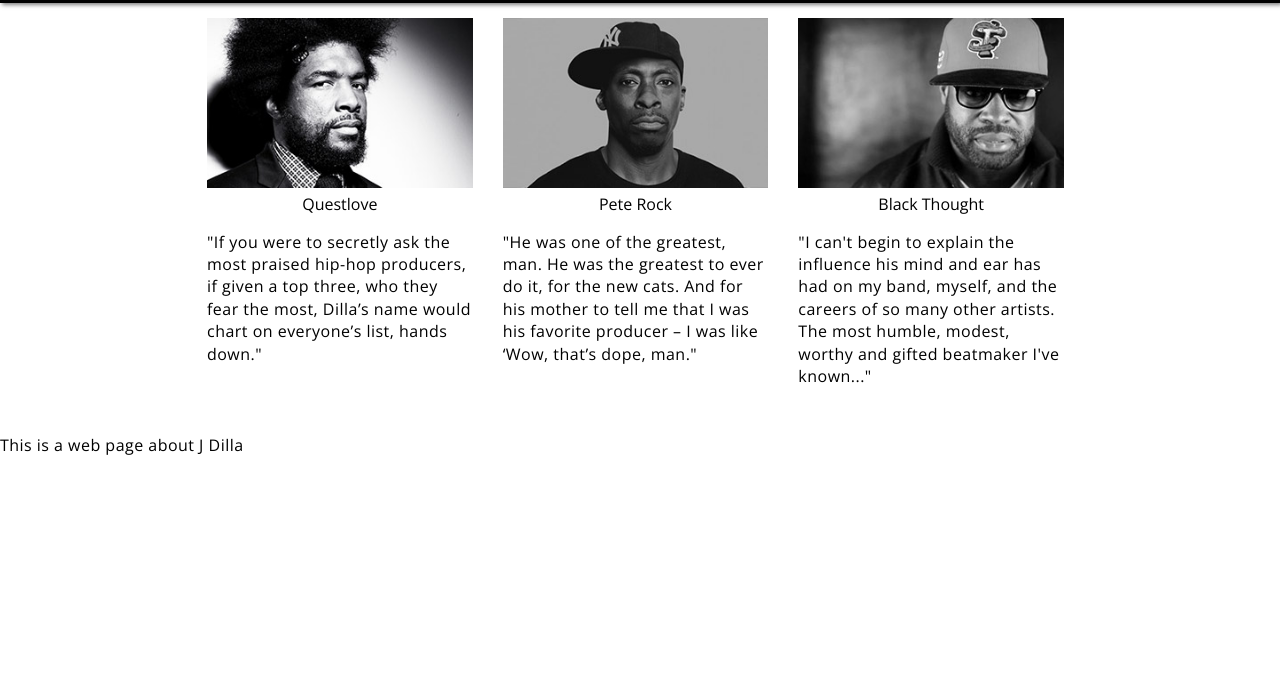
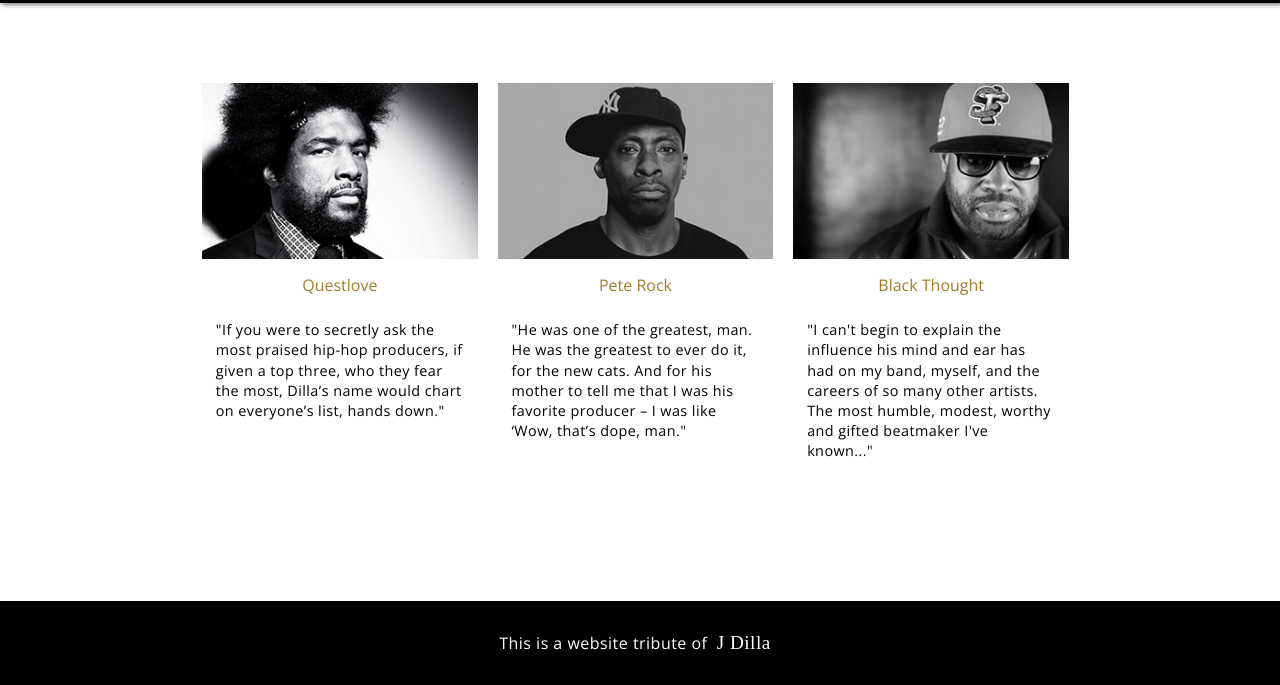
Before and after one commit to marioip/j-dilla, a website: page src/index.jade in a window 1280 px wide. Shown: the part 1630-2315 px from the top of the page. Before the commit the page ends 2103 px from the top, so only its background shows below. Drawn offline with nearby package versions, Linux system fonts and the light colour scheme; files that its build step writes are made by us from their sources; files whose address does not match are found by name; a web font is replaced by a local one.

Commit message:
mentions and footer styles

```diff
--- a/src/index.jade
+++ b/src/index.jade
@@ -54,8 +54,9 @@
 							figcaption Black Thought
 						p "I can't begin to explain the influence his mind and ear has had on my band, myself, and the careers of so many other artists. The most humble, modest, worthy and gifted beatmaker I've known..."
 
-		footer
+
+		footer#footer
 			div.row
-				p This is a web page about J Dilla
+				p.col-12 This is a website tribute of &nbsp;<span class="jDila-footer">J Dilla</span>
 
 		script(type="text/javascript", src="js/main.js")
--- a/src/sass/_module.scss
+++ b/src/sass/_module.scss
@@ -92,3 +92,53 @@
 	text-align: center;
 	margin-bottom: 4em;
 }
+
+// mentions - items
+.mentions{
+	padding: 5em 0;
+
+	.m-item{
+		padding: 0 10px;
+		figcaption{
+			margin: 10px 0;
+			color: $gold;
+		}
+		p{
+			padding: 0 5%;
+			padding-top: 10px;
+			font-size: 0.9em;
+		}
+		a{
+			vertical-align: text-bottom;
+		}
+	}
+}
+
+@media (min-width: 400px) {
+	.mentions .m-item{
+		margin-bottom: 5%;
+	}
+}
+
+@media (min-width: 750px) {
+	.mentions .m-item{
+
+	}
+}
+
+/* FOOTER */
+#footer{
+	background-color: $mainDark;
+	color: $mainLight;
+	p{
+		font-weight: 300;
+		text-align: center;
+	}
+}
+
+.jDila-footer{
+	font-family: diploma;
+	font-weight: lighter;
+	font-size: 1.2em;
+	padding-right: 10px;
+}
```
Also changed, not shown: dist/css/main.css, dist/index.html, dist/js/main.js.
